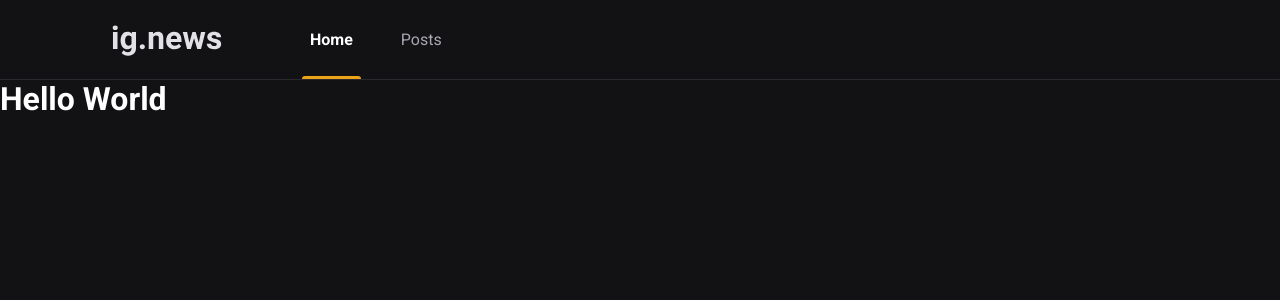
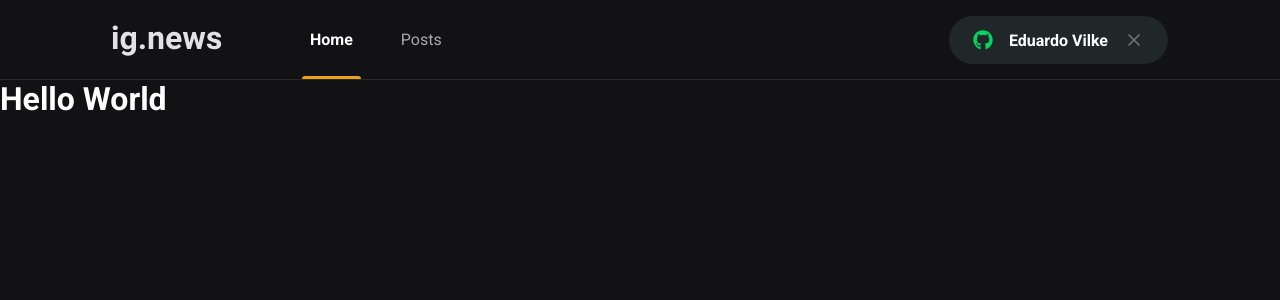
Before and after one commit to eduardovilke/ignews, a Next.js app: page / in a window 1280 px wide. Shown: the top 300 px of the page. Built offline with nearby package versions, Linux system fonts and the light colour scheme.

Commit message:
component signInButton

```diff
--- a/package.json
+++ b/package.json
@@ -12,6 +12,7 @@
     "next": "12.1.0",
     "react": "17.0.2",
     "react-dom": "17.0.2",
+    "react-icons": "^4.3.1",
     "sass": "^1.49.9"
   },
   "devDependencies": {
--- a/src/components/Header/index.tsx
+++ b/src/components/Header/index.tsx
@@ -1,3 +1,4 @@
+import { SignInButton } from '../SigInButton';
 import styles from './styles.module.scss';
 
 export function Header(){
@@ -9,6 +10,8 @@
           <a className={styles.active}>Home</a>
           <a>Posts</a>
         </nav>
+
+        <SignInButton />
       </div>
     </header>
   );
--- a/src/components/Header/styles.module.scss
+++ b/src/components/Header/styles.module.scss
@@ -49,4 +49,8 @@
       }
     }
   }
+
+  button {
+    margin-left: auto;
+  }
 }
--- /dev/null
+++ b/src/components/SigInButton/index.tsx
@@ -0,0 +1,28 @@
+import { FaGithub } from 'react-icons/fa'
+import { FiX } from 'react-icons/fi'
+import styles from './styles.module.scss'
+
+export function SignInButton() {
+  const isUserLoggedIn = true;
+
+  return isUserLoggedIn ? (
+    <button
+      type="button"
+      className={styles.signInButton}
+    >
+      <FaGithub color="#04d361" />
+      Eduardo Vilke
+      <FiX color="#737380" className={styles.closeIcon}/>
+    </button>
+  ) : (
+    <button
+      type="button"
+      className={styles.signInButton}
+    >
+      <FaGithub color="#eba417" />
+      Sign in with Github
+    </button>
+  )
+
+
+}
--- /dev/null
+++ b/src/components/SigInButton/styles.module.scss
@@ -0,0 +1,33 @@
+.signInButton {
+  height: 3rem;
+  border-radius: 3rem;
+  background: var(--gray-850);
+  border: 0;
+  padding: 0 1.5rem;
+
+  display: flex;
+  align-items: center;
+  justify-content: center;
+
+  color: var(--white);
+  font-weight: bold;
+
+  svg {
+    width: 20px;
+    height: 20px;
+  }
+
+  svg:first-child {
+    margin-right: 1rem;
+  }
+
+  svg.closeIcon {
+    margin-left: 1rem;
+  }
+
+  transition: filter 0.2s;
+
+  &:hover {
+    filter: brightness(0.8);
+  }
+}
--- a/src/styles/global.scss
+++ b/src/styles/global.scss
@@ -10,6 +10,7 @@
   --gray-100: #E1E1E6;
   --gray-300: #A8A8B3;
   --gray-800: #29292e;
+  --gray-850: #1F2729;
   --gray-900: #121214;
 
   --cyan-500: #61DAFB;
```
Also changed, not shown: 1 other file (tests, documents, lock files or other folders).
